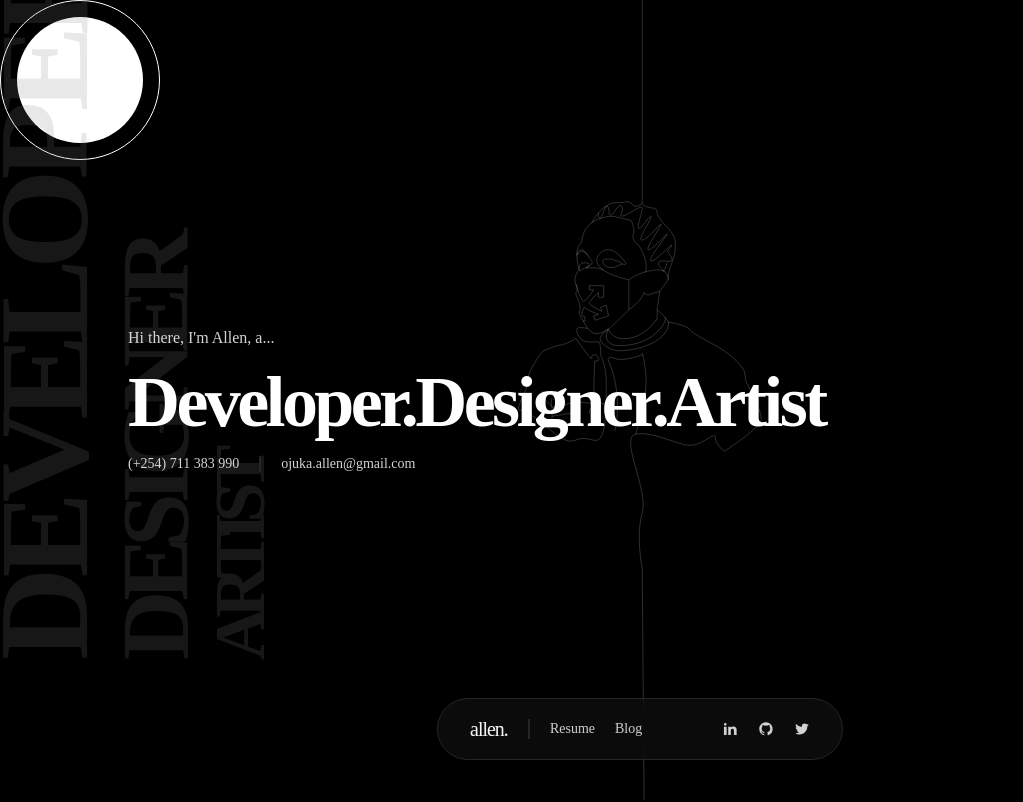
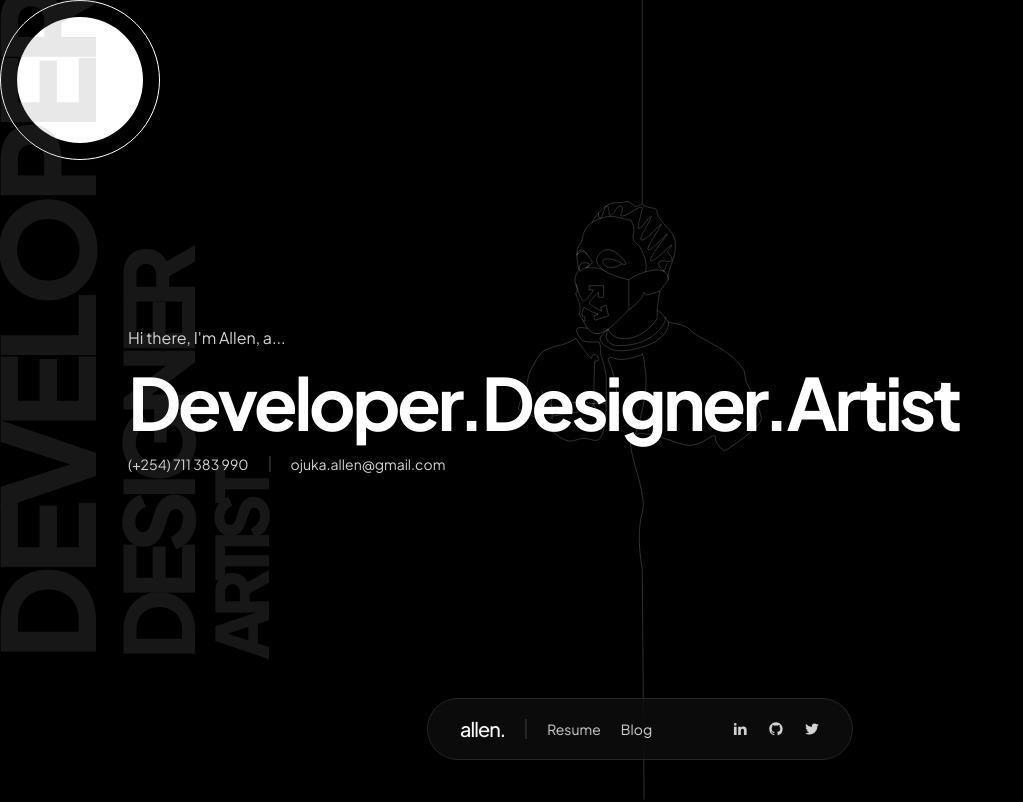
Before and after one commit to LawEyez/portfolio, a Next.js app: page / in a window 1280 px wide. Shown: the top 802 px of the page, without its empty margins (0-1023 px from the left). Built offline with nearby package versions, Linux system fonts and the light colour scheme.

Commit message:
Add space grotesk.

```diff
--- a/src/app/layout.tsx
+++ b/src/app/layout.tsx
@@ -1,4 +1,4 @@
-import { Plus_Jakarta_Sans } from '@next/font/google'
+import { Plus_Jakarta_Sans, Space_Grotesk } from '@next/font/google'
 
 import Navbar from '@components/Navbar'
 import Avatar from '@components/Avatar'
@@ -9,7 +9,12 @@ import '@styles/custom.scss'
 
 const jakarta = Plus_Jakarta_Sans({
   subsets: ['latin'],
-  variable: '--jakarta'
+  variable: '--font-sans'
+})
+
+const grotesk = Space_Grotesk({
+  subsets: ['latin'],
+  variable: '--font-mono'
 })
 
 export default function RootLayout({
@@ -24,7 +29,7 @@ export default function RootLayout({
         head.tsx. Find out more at https://beta.nextjs.org/docs/api-reference/file-conventions/head
       */}
       <head />
-      <body className={`${jakarta.variable} font-sans overflow-x-hidden scrollbar`}>
+      <body className={`${jakarta.variable} ${grotesk.variable} font-sans overflow-x-hidden scrollbar`}>
         <Cursor />
         <Avatar />
         <Navbar />
```
